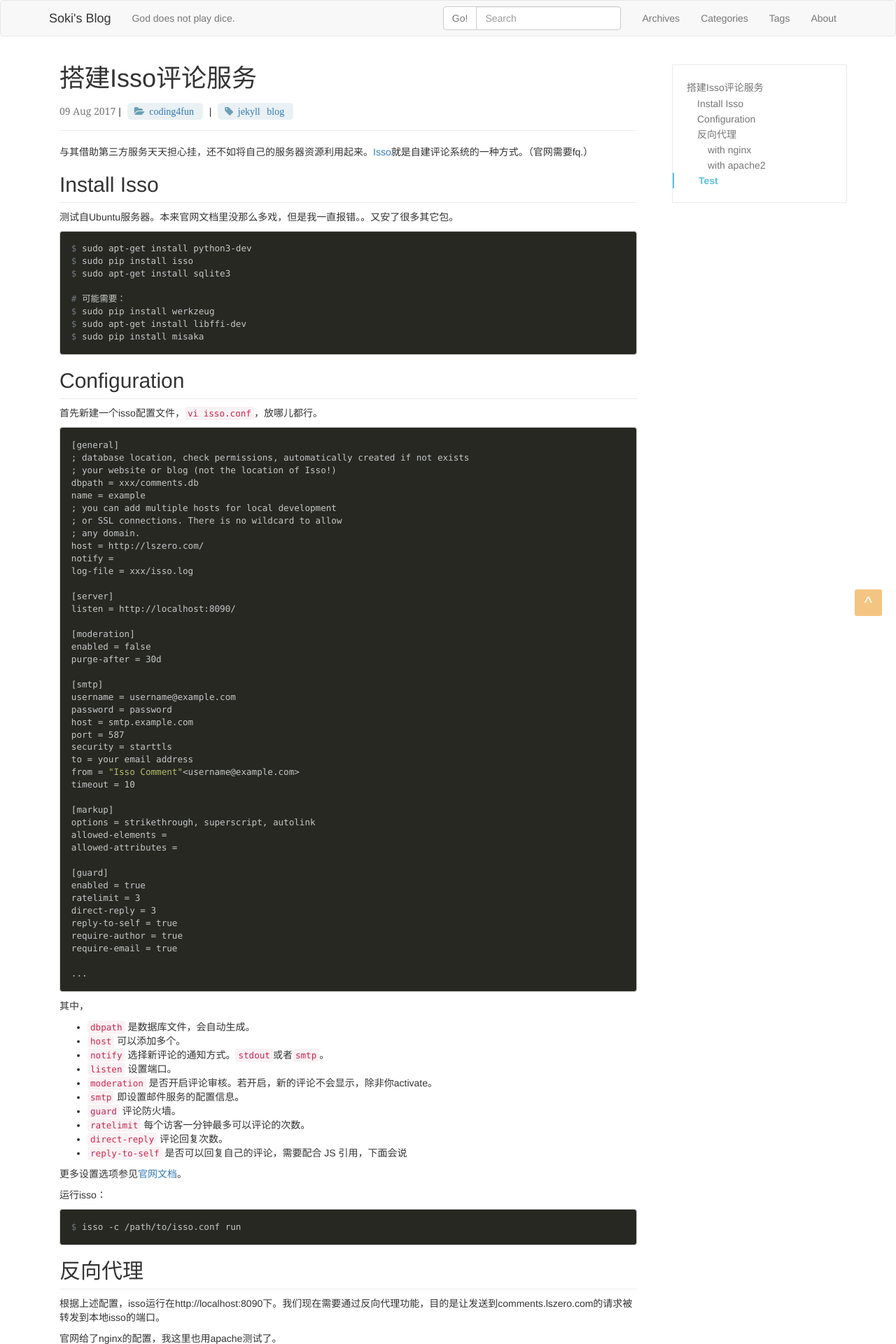
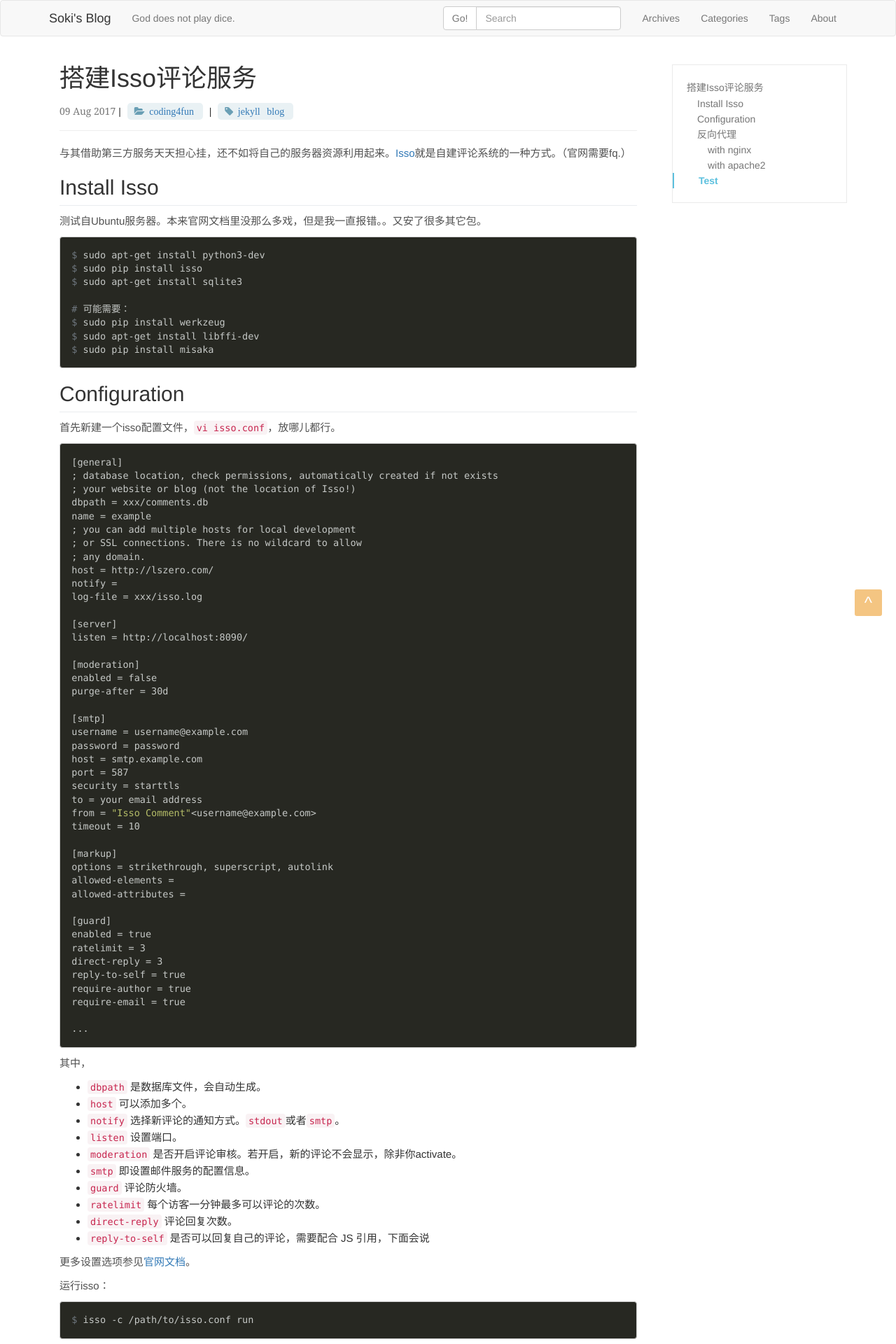
Before and after one commit to intzeros/zero-theme, a Jekyll site: the page built from _posts/2017-08-09-comments-with-isso.md, in a window 1280 px wide. Shown: the top 1920 px of the page at 70% size. Built offline with Jekyll 4.4.1, drawn with Linux system fonts in a browser that asks for light colours; comment, search, counter and statistics services are not loaded.

Commit message:
update css

```diff
--- a/_sass/my.scss
+++ b/_sass/my.scss
@@ -21,6 +21,10 @@
     min-height: 100%;
     position: relative;
     padding-bottom: $height-footer;
+}
+
+p {
+    color: #515151;
 }
 
 strong {
--- a/_sass/my/post.scss
+++ b/_sass/my/post.scss
@@ -79,3 +79,8 @@
 .post-content h4 {
     margin-top: 15px;
 }
+
+.post-content {
+    line-height: 1.6;
+    font-size: 15px;
+}
```
